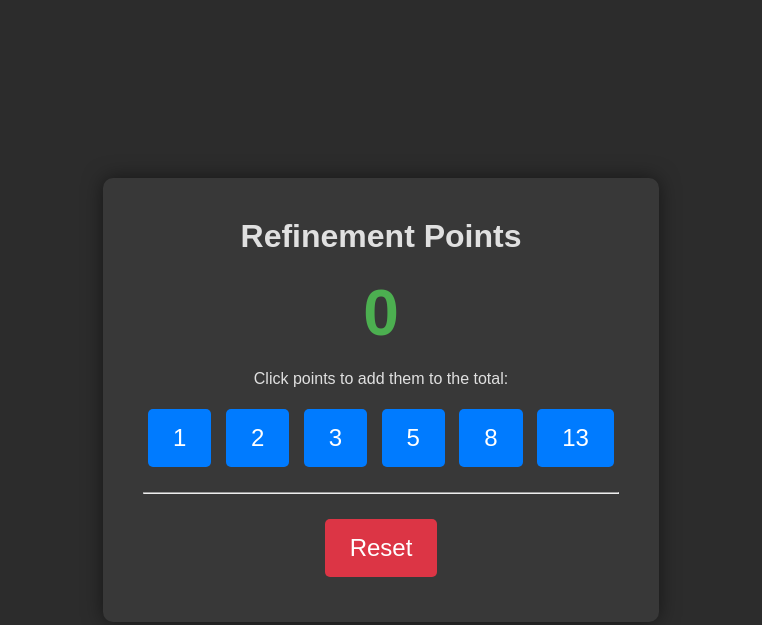
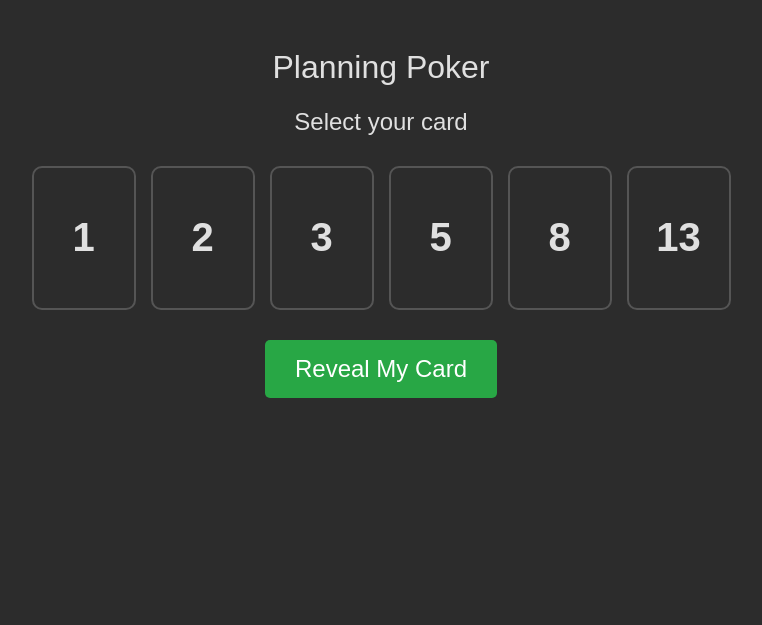
Before and after one commit to ClivusMaximus/ClivusMaximus.github.io, a plain HTML site: page index.html in a window 1280 px wide. Shown: the whole page, without its empty margins (259-1021 px from the left). Drawn offline with Linux system fonts and the light colour scheme.

Commit message:
Update index.html

```diff
--- a/index.html
+++ b/index.html
@@ -3,96 +3,116 @@
 <head>
     <meta charset="UTF-8">
     <meta name="viewport" content="width=device-width, initial-scale=1.0">
-    <title>Team Refinement Scorer</title>
+    <title>Planning Poker Cards</title>
     <style>
-        body {
-            font-family: sans-serif;
-            background-color: #2c2c2c;
-            color: #e0e0e0;
+        body { font-family: sans-serif; background-color: #2c2c2c; color: #e0e0e0; text-align: center; padding: 20px; }
+        .container { max-width: 800px; margin: auto; }
+        h1, h2 { font-weight: 300; }
+        .card-deck { display: flex; flex-wrap: wrap; justify-content: center; gap: 15px; margin: 30px 0; }
+        .card {
+            width: 100px;
+            height: 140px;
+            border: 2px solid #555;
+            border-radius: 10px;
             display: flex;
+            align-items: center;
             justify-content: center;
-            align-items: center;
-            height: 100vh;
-            margin: 0;
-            text-align: center;
+            font-size: 2.5em;
+            font-weight: bold;
+            cursor: pointer;
+            transition: transform 0.2s, border-color 0.2s;
+            position: relative;
         }
-        .container {
-            padding: 40px;
-            background-color: #383838;
-            border-radius: 10px;
-            box-shadow: 0 0 20px rgba(0,0,0,0.5);
-        }
-        h1 {
-            margin-top: 0;
-        }
-        #total-score {
-            font-size: 4em;
-            font-weight: bold;
-            color: #4CAF50;
-            margin: 20px 0;
-        }
-        .points-buttons button, .control-buttons button {
-            font-size: 1.5em;
-            padding: 15px 25px;
-            margin: 5px;
-            cursor: pointer;
-            border: none;
-            border-radius: 5px;
-            background-color: #007BFF;
-            color: white;
-            transition: background-color 0.2s;
-        }
-        .points-buttons button:hover {
-            background-color: #0056b3;
-        }
-        .control-buttons button {
-            background-color: #dc3545;
-        }
-        .control-buttons button:hover {
-            background-color: #a71d2a;
+        .card:hover { transform: translateY(-5px); }
+        .card.selected { border-color: #007BFF; background-color: #334; }
+        .reveal-area button { font-size: 1.5em; padding: 15px 30px; border-radius: 5px; border: none; cursor: pointer; }
+        #reveal-button { background-color: #28a745; color: white; }
+        #reset-button { background-color: #6c757d; color: white; }
+        #your-vote {
+            font-size: 6em;
+            height: 150px;
+            line-height: 150px;
         }
     </style>
 </head>
 <body>
 
 <div class="container">
-    <h1>Refinement Points</h1>
-    <div id="total-score">0</div>
-    <div class="points-buttons">
-        <p>Click points to add them to the total:</p>
-        <button onclick="addPoints(1)">1</button>
-        <button onclick="addPoints(2)">2</button>
-        <button onclick="addPoints(3)">3</button>
-        <button onclick="addPoints(5)">5</button>
-        <button onclick="addPoints(8)">8</button>
-        <button onclick="addPoints(13)">13</button>
+    <h1>Planning Poker</h1>
+    <h2 id="instruction">Select your card</h2>
+
+    <div id="vote-result" style="display: none;">
+        <h2>Your vote:</h2>
+        <div id="your-vote"></div>
     </div>
-    <hr style="margin: 20px 0;">
-    <div class="control-buttons">
-        <button onclick="resetScore()">Reset</button>
+
+    <div class="card-deck" id="card-deck">
+        <div class="card" data-value="1">1</div>
+        <div class="card" data-value="2">2</div>
+        <div class="card" data-value="3">3</div>
+        <div class="card" data-value="5">5</div>
+        <div class="card" data-value="8">8</div>
+        <div class="card" data-value="13">13</div>
+    </div>
+
+    <div class="reveal-area">
+        <button id="reveal-button" disabled>Reveal My Card</button>
+        <button id="reset-button" style="display: none;">Reset</button>
     </div>
 </div>
 
 <script>
-    const scoreDisplay = document.getElementById('total-score');
-    let currentTotal = 0;
+    const cards = document.querySelectorAll('.card');
+    const revealBtn = document.getElementById('reveal-button');
+    const resetBtn = document.getElementById('reset-button');
+    const cardDeck = document.getElementById('card-deck');
+    const instruction = document.getElementById('instruction');
+    const voteResult = document.getElementById('vote-result');
+    const yourVote = document.getElementById('your-vote');
 
-    // Function to add points to the current total
-    function addPoints(points) {
-        currentTotal += points;
-        updateScore();
-    }
+    let selectedCard = null;
 
-    // Function to reset the score to zero
-    function resetScore() {
-        currentTotal = 0;
-        updateScore();
-    }
+    cards.forEach(card => {
+        card.addEventListener('click', () => {
+            if (selectedCard) {
+                selectedCard.classList.remove('selected');
+            }
+            selectedCard = card;
+            selectedCard.classList.add('selected');
+            revealBtn.disabled = false;
+            instruction.textContent = "Card selected. Ready to reveal.";
+        });
+    });
 
-    // Function to update the display
-    function updateScore() {
-        scoreDisplay.textContent = currentTotal;
-    }
+    revealBtn.addEventListener('click', () => {
+        if (!selectedCard) return;
+
+        const value = selectedCard.dataset.value;
+        yourVote.textContent = value;
+
+        cardDeck.style.display = 'none';
+        revealBtn.style.display = 'none';
+        instruction.style.display = 'none';
+
+        voteResult.style.display = 'block';
+        resetBtn.style.display = 'inline-block';
+    });
+
+    resetBtn.addEventListener('click', () => {
+        if (selectedCard) {
+            selectedCard.classList.remove('selected');
+            selectedCard = null;
+        }
+
+        voteResult.style.display = 'none';
+        resetBtn.style.display = 'none';
+
+        cardDeck.style.display = 'flex';
+        revealBtn.style.display = 'inline-block';
+        revealBtn.disabled = true;
+        instruction.style.display = 'block';
+        instruction.textContent = "Select your card";
+    });
 </script>
 
 </body>
```
